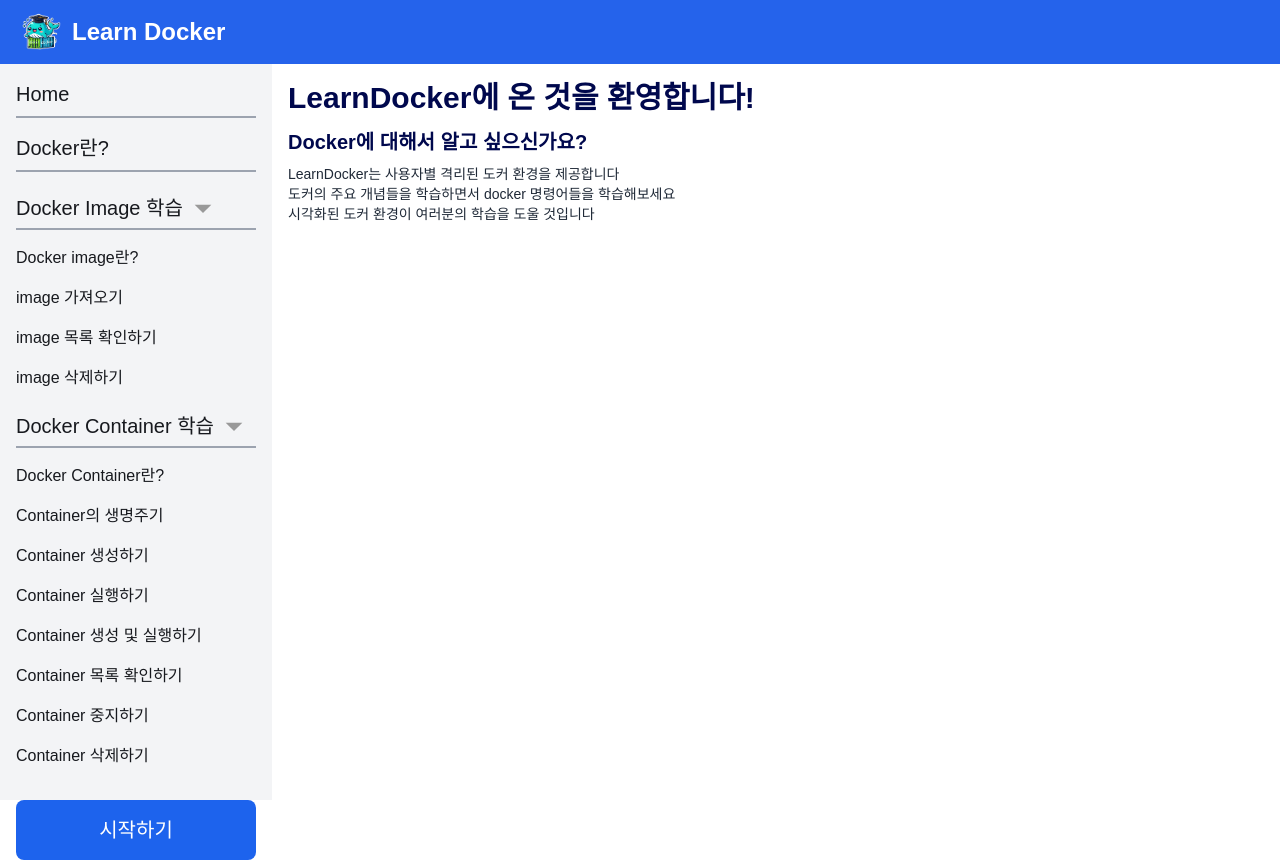
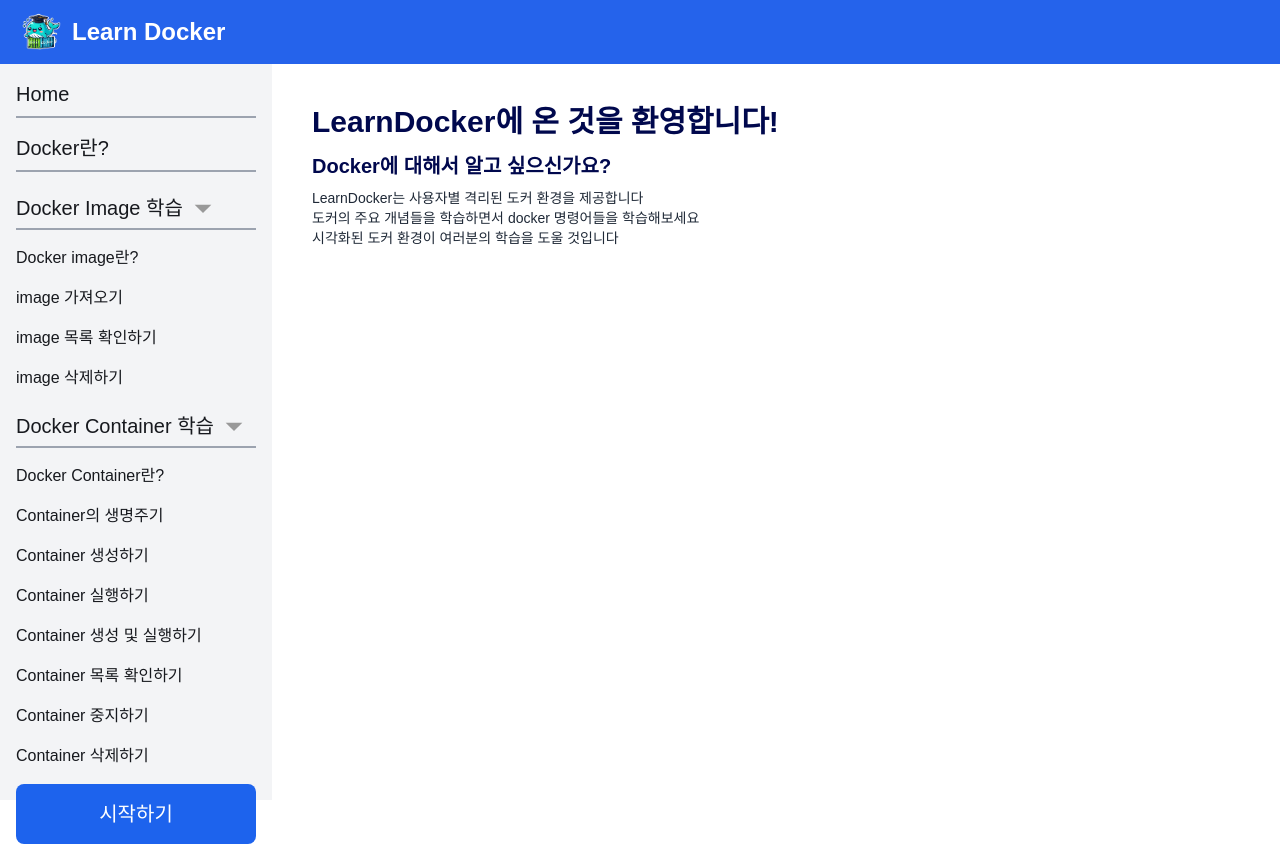
Before and after one commit to kimykstar/web34-LearnDocker, a React (Vite) app in the folder frontend/: page / in a window 1280 px wide. After the commit the page ends 800 px from the top, so only its background shows below. Built offline with nearby package versions, Linux system fonts and the light colour scheme; no server answers; a web font is replaced by a local one.

Commit message:
feat: Header, Sidebar고정
- Header와 Sidebar컴포넌트 fixed하여 화면에 고정
- Routing페이지만 Scroll할 수 있도록 변경
- Routing되는 페이지 간격 조정

```diff
--- a/frontend/src/App.tsx
+++ b/frontend/src/App.tsx
@@ -15,6 +15,7 @@ const App = () => {
             <Header />
             <div className='flex font-pretendard'>
                 <Sidebar />
+                <div className='ml-[17rem] mt-16 flex-row m-10 p-10 w-full'>
                     <Routes>
                         <Route path='/' element={<LandingPage />} />
                         <Route path='/what-is-docker' element={<WhatIsDockerPage />} />
@@ -28,6 +29,7 @@ const App = () => {
                         <Route path='/error/:id' element={<ErrorPage />} />
                     </Routes>
                 </div>
+            </div>
         </>
     );
 };
--- a/frontend/src/components/Header.tsx
+++ b/frontend/src/components/Header.tsx
@@ -3,7 +3,7 @@ import { Link } from 'react-router-dom';
 
 const Header = () => {
     return (
-        <header className='w-full h-16 bg-blue-600 flex items-center'>
+        <header className='fixed w-full h-16 bg-blue-600 flex items-center'>
             <Link to='/' className='ml-4 gap-2 flex items-center'>
                 <img src={mainLogo} alt='main logo' className='h-12 w-12' />
                 <h1 className='font-pretendard font-bold text-white text-2xl'>Learn Docker</h1>
--- a/frontend/src/components/LandingPage.tsx
+++ b/frontend/src/components/LandingPage.tsx
@@ -1,6 +1,6 @@
 const LandingPage = () => {
     return (
-        <div className='p-4 w-[calc(100vw-17rem)]'>
+        <div className='w-full'>
             <section className='flex flex-col'>
                 <h1 className='font-bold text-3xl text-Dark-Blue mb-3'>
                     LearnDocker에 온 것을 환영합니다!
--- a/frontend/src/components/Sidebar.tsx
+++ b/frontend/src/components/Sidebar.tsx
@@ -76,7 +76,7 @@ const Sidebar = () => {
         fetchTime();
     }, []);
     return (
-        <nav className='flex flex-col text-Off-Black h-[calc(100vh-4rem)] w-[17rem] bg-gray-100'>
+        <nav className='fixed text-Off-Black h-[calc(100vh-4rem)] w-[17rem] bg-gray-100 top-16'>
             <div className='flex-grow'>
                 {links.map((link) => (
                     <p
```
Lines whose indentation alone changed are shown as unchanged.
